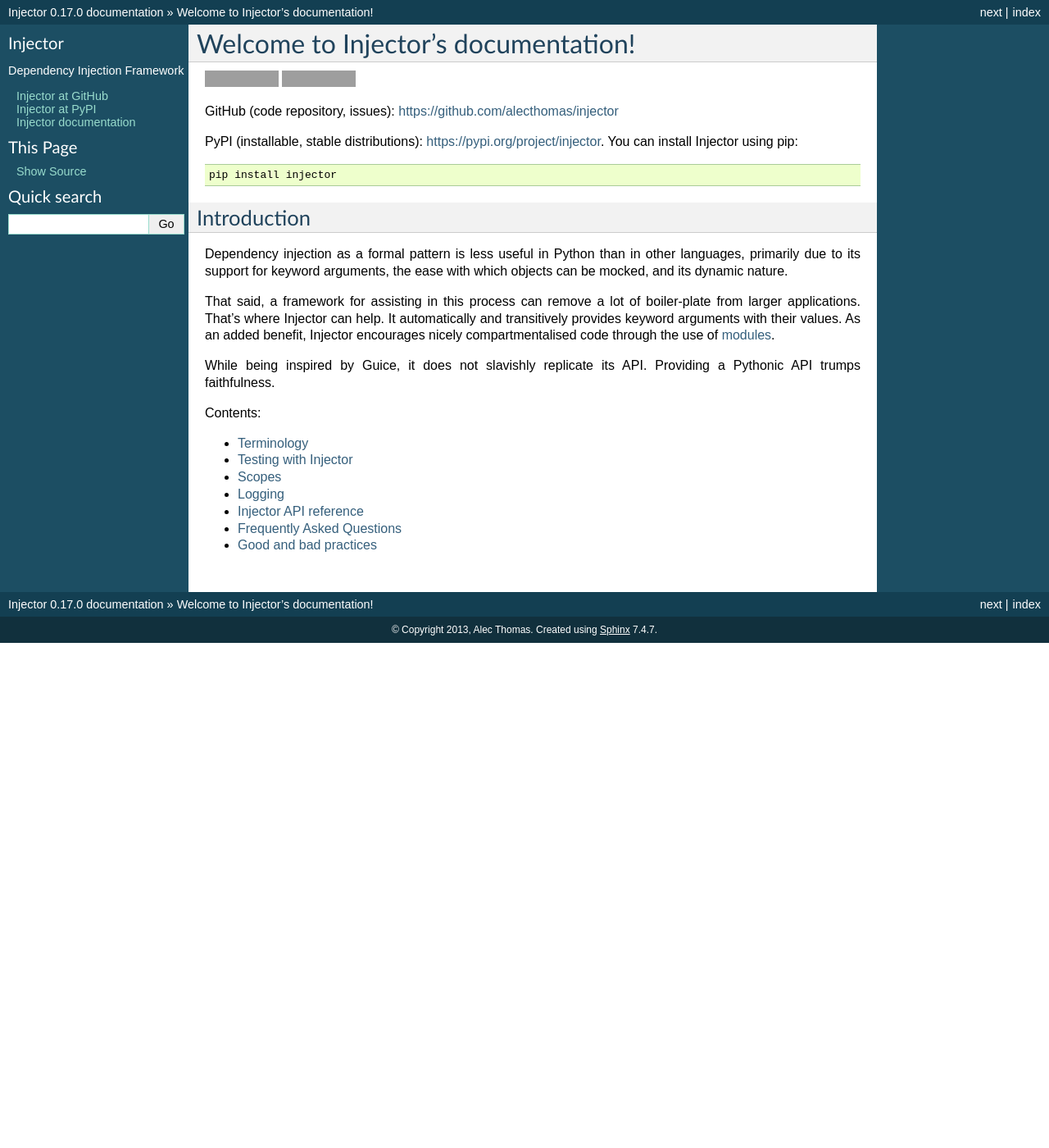
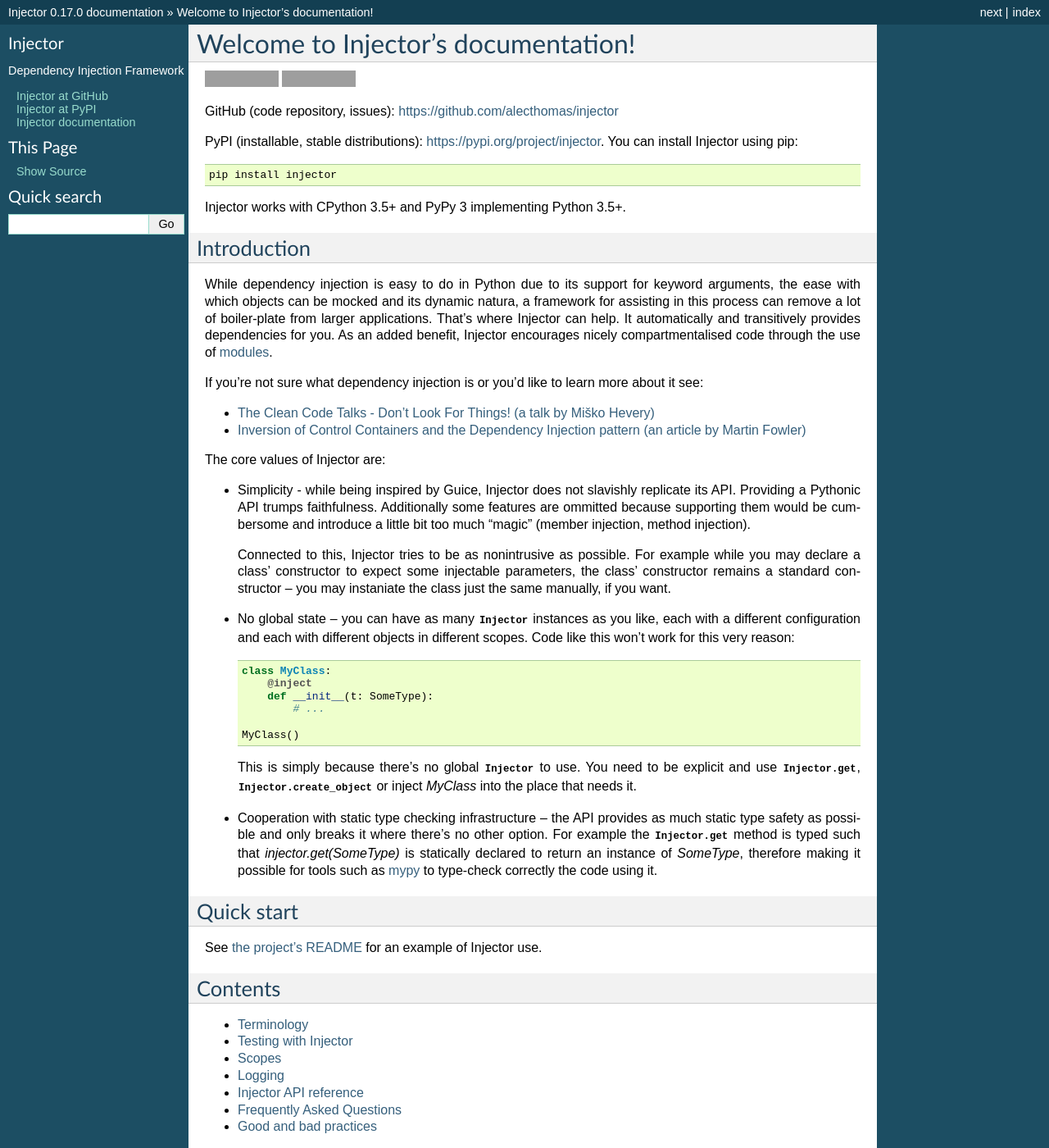
Before and after one commit to python-injector/injector, a Sphinx documentation site: the page built from docs/index.rst, in a window 1280 px wide and 1400 px high. Shown: the whole window at 82% size. Built offline with Sphinx 7.4.7, drawn with Linux system fonts in a browser that asks for light colours; grey boxes are pictures that could not be loaded.

Commit message:
Polish the documentation a bit, it got stale

```diff
--- a/docs/index.rst
+++ b/docs/index.rst
@@ -20,16 +20,61 @@
 
     pip install injector
 
+Injector works with CPython 3.5+ and PyPy 3 implementing Python 3.5+.
+
 Introduction
 ------------
 
-Dependency injection as a formal pattern is less useful in Python than in other languages, primarily due to its support for keyword arguments, the ease with which objects can be mocked, and its dynamic nature.
+While dependency injection is easy to do in Python due to its support for keyword arguments, the ease with which objects can be mocked and its dynamic natura, a framework for assisting in this process can remove a lot of boiler-plate from larger applications. That's where Injector can help. It automatically and transitively provides dependencies for you. As an added benefit, Injector encourages nicely compartmentalised code through the use of :ref:`modules <module>`.
 
-That said, a framework for assisting in this process can remove a lot of boiler-plate from larger applications. That's where Injector can help. It automatically and transitively provides keyword arguments with their values. As an added benefit, Injector encourages nicely compartmentalised code through the use of :ref:`modules <module>`.
+If you're not sure what dependency injection is or you'd like to learn more about it see:
 
-While being inspired by Guice, it does not slavishly replicate its API. Providing a Pythonic API trumps faithfulness.
+* `The Clean Code Talks - Don't Look For Things! (a talk by Miško Hevery)
+  <https://www.youtube.com/watch?v=RlfLCWKxHJ0>`_
+* `Inversion of Control Containers and the Dependency Injection pattern (an article by Martin Fowler)
+  <https://martinfowler.com/articles/injection.html>`_
 
-Contents:
+The core values of Injector are:
+
+* Simplicity - while being inspired by Guice, Injector does not slavishly replicate its API.
+  Providing a Pythonic API trumps faithfulness. Additionally some features are ommitted
+  because supporting them would be cumbersome and introduce a little bit too much "magic"
+  (member injection, method injection).
+
+  Connected to this, Injector tries to be as nonintrusive as possible. For example while you may
+  declare a class' constructor to expect some injectable parameters, the class' constructor
+  remains a standard constructor – you may instaniate the class just the same manually, if you want.
+
+* No global state – you can have as many :class:`Injector` instances as you like, each with
+  a different configuration and each with different objects in different scopes. Code like this
+  won't work for this very reason::
+
+    class MyClass:
+        @inject
+        def __init__(t: SomeType):
+            # ...
+
+    MyClass()
+
+  This is simply because there's no global :class:`Injector` to use. You need to be explicit and use
+  :meth:`Injector.get <injector.Injector.get>`,
+  :meth:`Injector.create_object <injector.Injector.create_object>` or inject `MyClass` into the place
+  that needs it.
+
+* Cooperation with static type checking infrastructure – the API provides as much static type safety
+  as possible and only breaks it where there's no other option. For example the
+  :meth:`Injector.get <injector.Injector.get>` method is typed such that `injector.get(SomeType)`
+  is statically declared to return an instance of `SomeType`, therefore making it possible for tools
+  such as `mypy <https://github.com/python/mypy>`_ to type-check correctly the code using it.
+
+Quick start
+-----------
+
+See `the project's README <https://github.com/alecthomas/injector/blob/master/README.md>`_ for an
+example of Injector use.
+
+Contents
+--------
 
 .. toctree::
    :maxdepth: 1
```
Also changed, not shown: README.md (+42 -3 lines).
